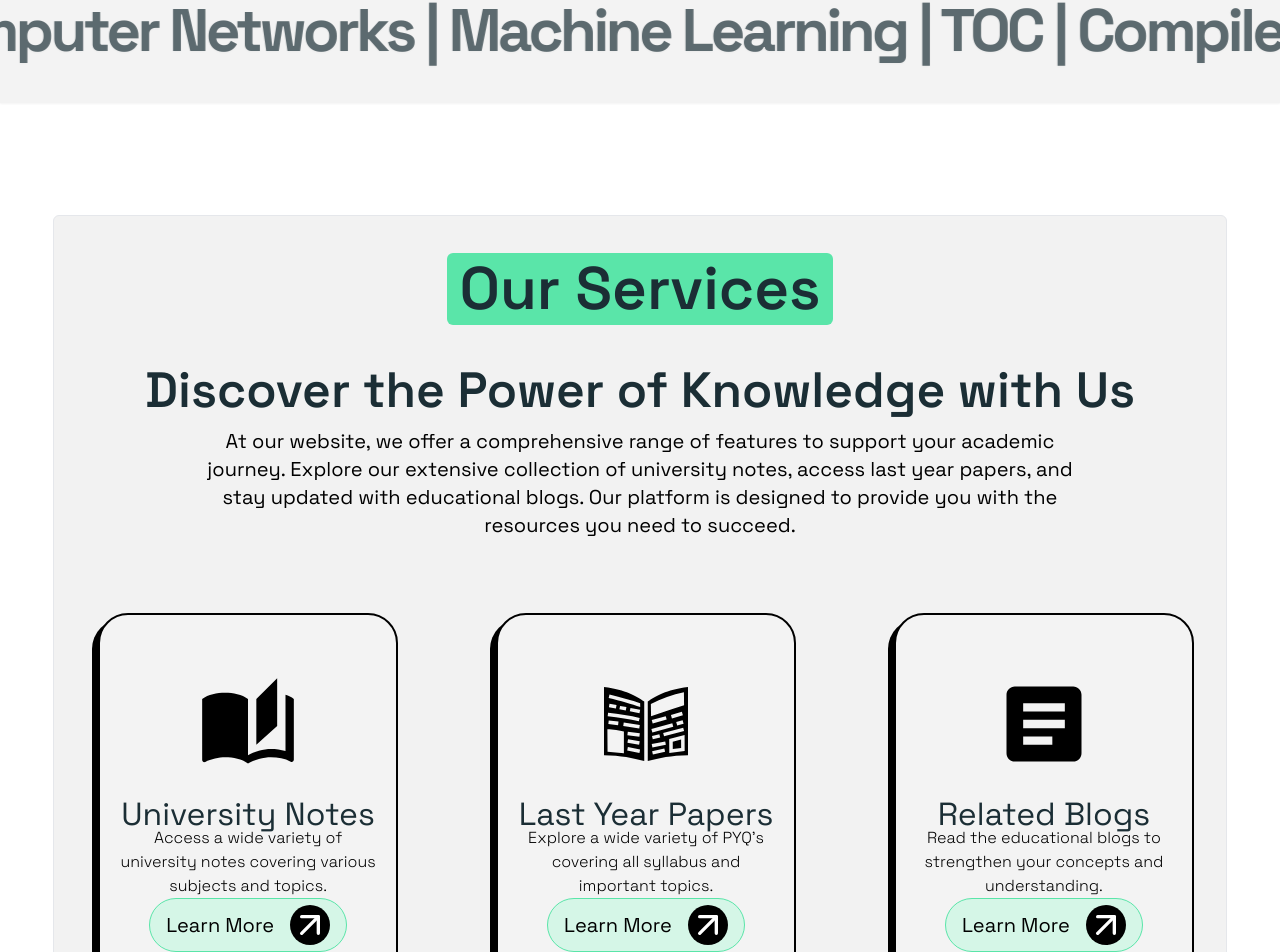
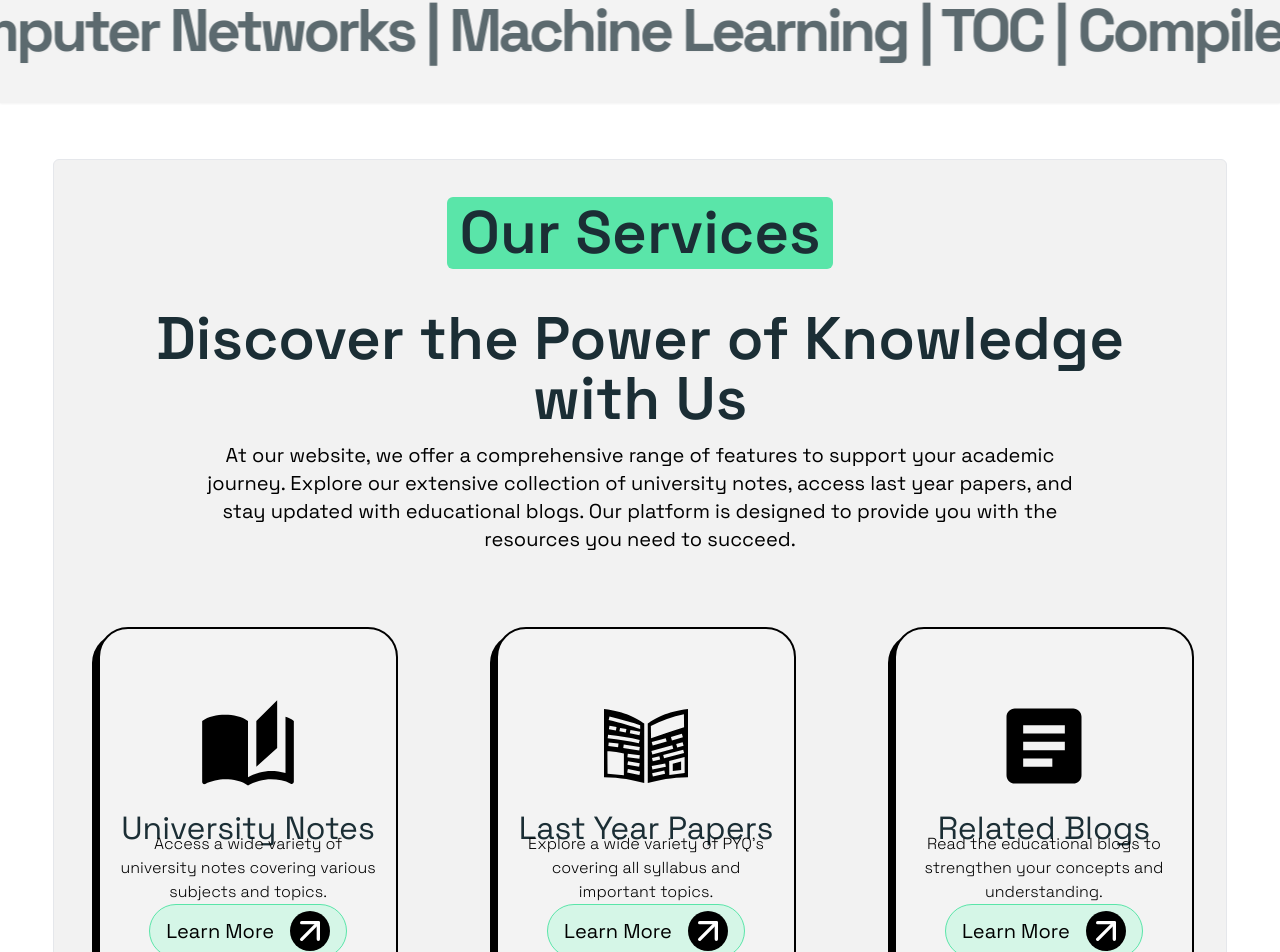
Before and after one commit to ayushp0413/NinjaNotes-Hosting-, a React (Vite) app in the folder frontend/: page / in a window 1280 px wide. Shown: the part 880-1832 px from the top of the page. Built offline with nearby package versions, Linux system fonts and the light colour scheme; no server answers.

Commit message:
Fixed UI issues on homepage

```diff
--- a/frontend/src/assets/data/teamData.js
+++ b/frontend/src/assets/data/teamData.js
@@ -9,9 +9,9 @@ export const teamData = [
         name: "Kunal Bhavare",
         about: "Frontend Developer & UI/UX",
         description: "Came up with the website's main Idea, also worked on frontend part by crafting a user-friendly and attractive interface and built various components, making it great experience for users.",
-        link1:"linkedin",
-        link2:"github",
-        link3:"insta",
+        link1:"https://www.linkedin.com/in/kunal-bhavare-467863228/",
+        link2:"https://github.com/kbhavre",
+        link3:"https://www.instagram.com/kbhaavre/",
         link4:"whatsapp",
     },
     {
--- a/frontend/src/components/core/Home/OurTeam.jsx
+++ b/frontend/src/components/core/Home/OurTeam.jsx
@@ -47,7 +47,7 @@ export default OurTeam
 const TeamCard = ({ img, name, about, description, link1, link2, link3, link4 }) => {
   return (
     <>
-      <div className='relative flex flex-row w-[390px] h-[250px] md:w-[450px] items-center justify-between overflow-hidden rounded-lg group border bg-tempSecondary gap-x-2 mb-8 p-2 cursor-pointer  transition-all duration-200  '>
+      <div className='relative flex flex-row w-[330px] h-[250px] md:w-[450px] items-center justify-between overflow-hidden rounded-lg group border bg-tempSecondary gap-x-2 mb-8 p-2 cursor-pointer  transition-all duration-200  '>
         <BorderBeam size={350} duration={9} delay={5} />
 
         <img
@@ -58,13 +58,13 @@ const TeamCard = ({ img, name, about, description, link1, link2, link3, link4 })
         />
         <div className='flex flex-col justify-end p-3 gap-4 text-tempDark'>
           <div className=''>
-            <h3 className='text-2xl md:text-3xl font-gorastek text-tempDark '>{name}</h3>
+            <h3 className='text-lg md:text-3xl font-gorastek text-tempDark '>{name}</h3>
 
 
 
-            <p className='mb-[-5px] mt-[-12px] font-medium text-sm '>{about}</p>
+            <p className='mb-[-5px] mt-[-12px] font-medium text-xs md:text-sm '>{about}</p>
 
-            <p className='text-xs md:text-sm  leading-4 font-groastek'>{description}</p>
+            <p className='text-xs md:text-sm  leading-3 font-groastek'>{description}</p>
           </div>
 
           <div className='flex flex-row gap-x-4 mt-[-10px]'>
--- a/frontend/src/components/core/Home/ServiceCard.jsx
+++ b/frontend/src/components/core/Home/ServiceCard.jsx
@@ -7,11 +7,11 @@ const ServiceCard = ({icon: Icon, heading, description, link}) => {
 
   return (
     <>
-        <div className='relative bg-black text-tempDark w-[300px] h-[400px] rounded-[30px]'>
-            <div className='absolute w-[300px] h-[400px] rounded-[30px] bg-grey  left-[6px] bottom-[6px] hover:left-0 hover:bottom-0 transition-all duration-200 text-black flex flex-col items-center justify-center p-[1rem] py-5 border-black border-2'>
+        <div className='relative bg-black text-tempDark w-[250px] md:w-[300px] h-[380px] md:h-[400px] rounded-[30px]'>
+            <div className='absolute w-[250px] md:w-[300px] h-[380px] md:h-[400px] rounded-[30px] bg-grey  left-[6px] bottom-[6px] hover:left-0 hover:bottom-0 transition-all duration-200 text-black flex flex-col items-center justify-center p-[1rem] py-5 border-black border-2'>
                 <Icon size={100} color="black"/>
                 <div className='flex flex-col justify-center items-center mt-4'>
-                    <h3 className='font-groastek text-[32px] text-tempDark'>{heading}</h3>
+                    <h3 className='font-groastek text-2xl md:text-[32px] text-tempDark'>{heading}</h3>
                     <p className='font-groastek font-light text-center leading-6 -mt-3'>{description}</p>
                 </div>
                 <Link to={link}>
--- a/frontend/src/index.css
+++ b/frontend/src/index.css
@@ -6,7 +6,7 @@
 
 @layer components{
   .heading{
-    @apply  font-semibold leading-[60px] text-5xl md:text-6xl
+    @apply  font-semibold leading-8 md:leading-[60px] text-3xl md:text-6xl
   }
 
   .navLink{
@@ -14,7 +14,7 @@
   }
 
   .para{
-    @apply text-black text-xl leading-7 font-groastek
+    @apply text-black text-[16px] md:text-xl leading-6 font-groastek
   }
 
   .btn{
--- a/frontend/src/pages/Home.jsx
+++ b/frontend/src/pages/Home.jsx
@@ -66,14 +66,14 @@ const Home = () => {
       </div>
 
       {/*---------------------- SERVICES SECTION ----------------------*/}
-      <div id='services'></div>
-      <div  className='relative w-11/12 max-w-maxContent mx-auto flex flex-col gap-y-10 border p-[2.3rem] rounded-md bg-[#f2f2f2] mt-8 mb-8 z-10 text-tempDark'>
+
+      <div  className='relative w-11/12 max-w-maxContent mx-auto flex flex-col gap-y-10 border p-[2.3rem] rounded-md bg-[#f2f2f2] mt-4 mb-8 z-10 text-tempDark'>
 
       <div className=' mx-auto flex items-center justify-center'>
         <span className='heading bg-tempPrimary leading-9 md:leading-[60px] text-center p-[6px] px-3 rounded-md w-fit mx-auto text-tempDark'>Our Services</span>
         </div>
 
-        <h2 className='heading mx-auto md:text-[3.1rem] text-center text-tempDark'>
+        <h2 className='heading mx-auto  text-center text-tempDark'>
           Discover the Power of Knowledge with Us
         </h2>
         <p className='para text-center max-w-[900px] mx-auto  -mt-7 '>
```
